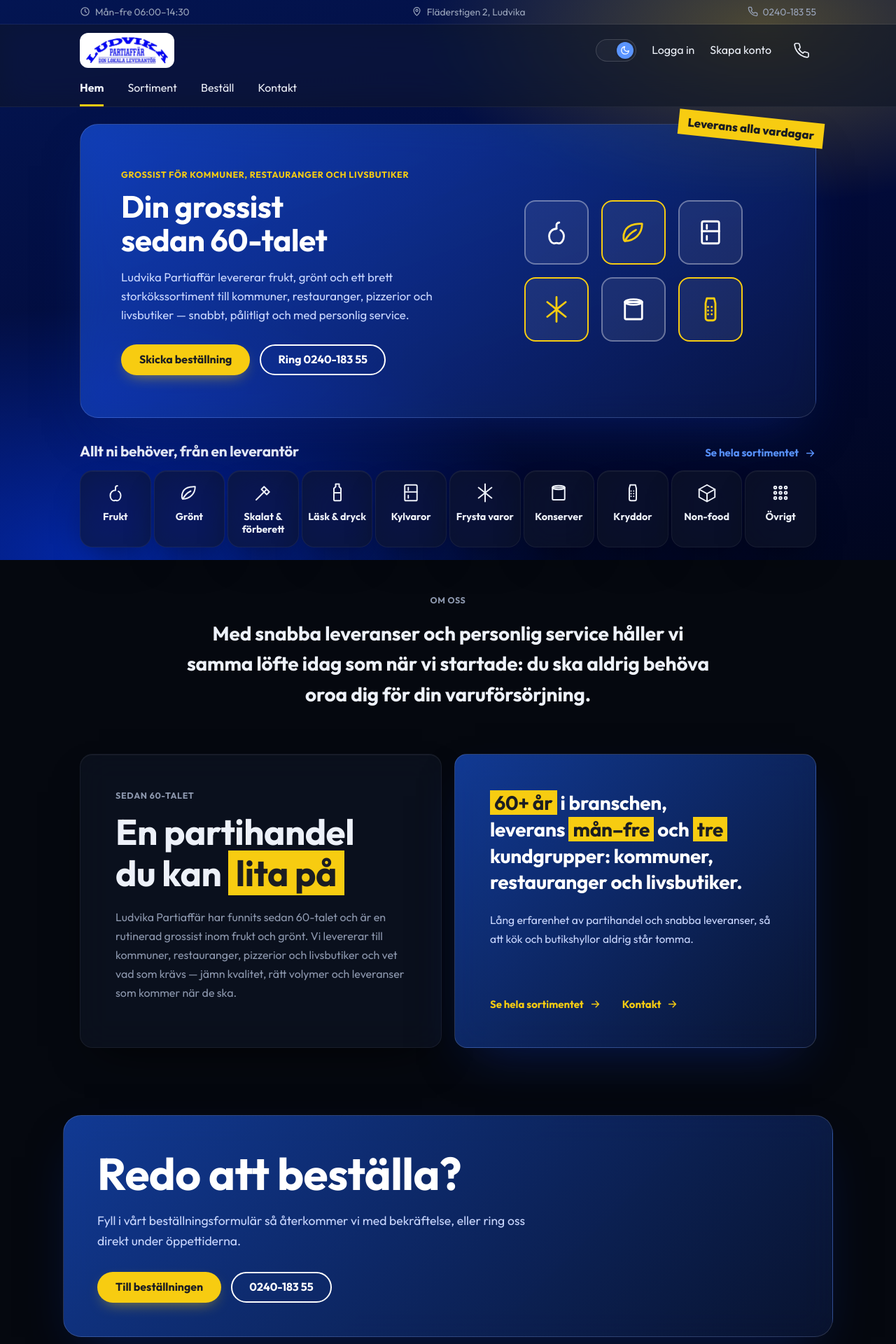
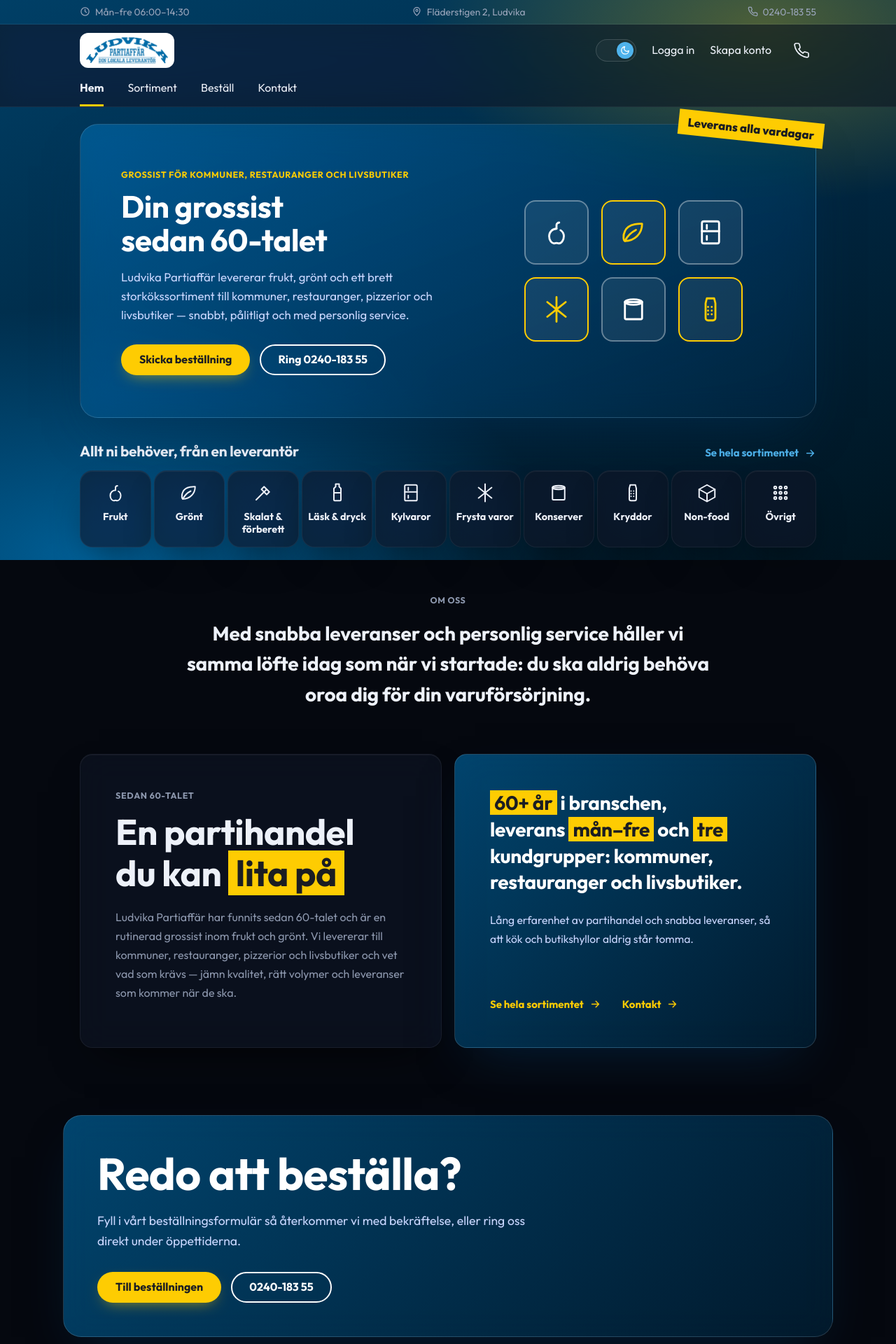
Before and after one commit to devbasharbalek/Claude, a PHP site: page /index.php in a window 1280 px wide. Shown: the top 1920 px of the page at 70% size. Run offline with PHP 8.4, Linux system fonts and the light colour scheme.

Commit message:
Use the Swedish flag colours for the theme and logo
Blue #006AA7 and yellow #FECC02 replace the old brand blue and yellow
in both light and dark mode, in the backgrounds, the overview chart and
the print toolbar. The logo text is recoloured to the same blue.

Co-Authored-By: Claude Opus 5.5 <noreply@anthropic.com>
Claude-Session: https://claude.ai/code/session_01GyMvMLejatUUF8TaAhNAzc

```diff
--- a/ludvikapartiaffar/admin-oversikt.php
+++ b/ludvikapartiaffar/admin-oversikt.php
@@ -85,7 +85,7 @@ if (far($user, 'fakturera')) {
 $st = db()->prepare("SELECT o.kalla, SUM(r.belopp) AS v $fran AND o.leveransdatum BETWEEN ? AND ? GROUP BY o.kalla ORDER BY v DESC");
 $st->execute(array_merge($gp, [ov_dag(-29), $idag]));
 $kallor = array_map('floatval', $st->fetchAll(PDO::FETCH_KEY_PAIR));
-$kallFarg = ['personal' => '#1D63FF', 'webb' => '#3FD3EC', 'superklipp' => '#F7CC11', 'veckansklipp' => '#2FD484', 'proceedo' => '#B78CFF', 'abicart' => '#FF8A65'];
+$kallFarg = ['personal' => '#006AA7', 'webb' => '#4FB3EC', 'superklipp' => '#FECC02', 'veckansklipp' => '#2FD484', 'proceedo' => '#B78CFF', 'abicart' => '#FF8A65'];
 
 // Största kunderna, senaste 30 dagarna.
 $st = db()->prepare("SELECT COALESCE(k.namn, o.foretag) AS namn, k.kundnr, COUNT(DISTINCT o.id) AS n, SUM(r.belopp) AS v $fran AND o.leveransdatum BETWEEN ? AND ?
@@ -138,7 +138,7 @@ require __DIR__ . '/includes/head.php';
         </div>
         <div class="ov-kort-head"><h2>Försäljning, 30 dagar</h2><span class="muted" style="font-size:.86rem;"><?php echo ov_kr($summa30); ?> <?php echo ov_andring($summa30, $summa30Forra); ?></span></div>
         <svg class="ov-graf" viewBox="0 0 <?php echo $B; ?> <?php echo $H; ?>" role="img" aria-label="Försäljning per leveransdag de senaste 30 dagarna, totalt <?php echo e(ov_kr($summa30)); ?>">
-          <defs><linearGradient id="ovYta" x1="0" y1="0" x2="0" y2="1"><stop offset="0" stop-color="#1D63FF" stop-opacity=".35"/><stop offset="1" stop-color="#1D63FF" stop-opacity="0"/></linearGradient></defs>
+          <defs><linearGradient id="ovYta" x1="0" y1="0" x2="0" y2="1"><stop offset="0" style="stop-color:var(--fill)" stop-opacity=".4"/><stop offset="1" style="stop-color:var(--fill)" stop-opacity="0"/></linearGradient></defs>
           <?php for ($g = 0; $g <= 4; $g++): $v = $topp / 4 * $g; $gy = $y($v); ?>
             <line class="rutnat" x1="<?php echo $vMarg; ?>" x2="<?php echo $B; ?>" y1="<?php echo $gy; ?>" y2="<?php echo $gy; ?>"/>
             <text x="<?php echo $vMarg - 8; ?>" y="<?php echo $gy + 4; ?>" text-anchor="end"><?php echo $v >= 1000 ? e(rtrim(rtrim(number_format($v / 1000, 1, ',', ''), '0'), ',')) . ' tkr' : (int)$v; ?></text>
--- a/ludvikapartiaffar/admin-utskrift.php
+++ b/ludvikapartiaffar/admin-utskrift.php
@@ -51,8 +51,8 @@ $rubrik = $typ === 'plocksedel' ? 'Plocksedel' : 'Följesedel';
   @page{size:A4; margin:14mm 12mm;}
   *{box-sizing:border-box;}
   body{margin:0; font-family:system-ui, -apple-system, 'Segoe UI', Roboto, Arial, sans-serif; font-size:11pt; color:#111; background:#e9e9e6;}
-  .verktyg{position:sticky; top:0; display:flex; gap:10px; justify-content:center; align-items:center; padding:10px; background:#021F86; color:#fff; font-size:10.5pt;}
-  .verktyg button, .verktyg a{font:inherit; font-weight:700; border:none; border-radius:999px; padding:8px 18px; cursor:pointer; background:#F7CC11; color:#111; text-decoration:none;}
+  .verktyg{position:sticky; top:0; display:flex; gap:10px; justify-content:center; align-items:center; padding:10px; background:#006AA7; color:#fff; font-size:10.5pt;}
+  .verktyg button, .verktyg a{font:inherit; font-weight:700; border:none; border-radius:999px; padding:8px 18px; cursor:pointer; background:#FECC02; color:#111; text-decoration:none;}
   .verktyg a{background:#fff;}
   .sida{background:#fff; width:210mm; min-height:297mm; margin:12px auto; padding:14mm 12mm; box-shadow:0 2px 12px rgba(0,0,0,.15);}
   .huvud{display:flex; justify-content:space-between; gap:20px; border-bottom:2px solid #111; padding-bottom:8px; margin-bottom:12px;}
--- a/ludvikapartiaffar/includes/glas.css
+++ b/ludvikapartiaffar/includes/glas.css
@@ -8,14 +8,15 @@
     --falt:rgba(255,255,255,.85);
     --ink:#121A2C;
     --ink-soft:#5B667D;
-    --brand:#1D5EF0;
-    --brand-deep:#123FB0;
+    --brand:#006AA7;
+    --brand-deep:#00507F;
     --brand-ink:#FFFFFF;
-    --brand-soft:rgba(29,94,240,.11);
-    --fill:#1D63FF;
+    --brand-soft:rgba(0,106,167,.10);
+    --accent:#FECC02; --accent-ink:#1B1D22; --accent-text:#7A5F00; --accent-soft:rgba(254,204,2,.18);
+    --fill:#006AA7;
     --fill-ink:#FFFFFF;
-    --hero:#1D4FD8;
-    --hero-deep:#14389E;
+    --hero:#006AA7;
+    --hero-deep:#00507F;
     --hero-soft:#DCE6FF;
     --panel:rgba(255,255,255,.6);
     --topbar-bg:transparent;
@@ -29,37 +30,37 @@
     --glas-kant:rgba(255,255,255,.7);
     --glas-blur:blur(22px) saturate(150%);
     --shadow:0 1px 0 rgba(255,255,255,.6) inset, 0 22px 50px -26px rgba(20,40,90,.35);
-    --hero-glas:linear-gradient(135deg, rgba(29,99,255,.92), rgba(18,52,160,.88));
+    --hero-glas:linear-gradient(135deg, rgba(0,106,167,.95), rgba(0,74,118,.92));
     --side-bg:rgba(255,255,255,.62); --side-ink:#121A2C; --side-soft:#5B667D; --side-hover:rgba(15,30,70,.06);
-    --side-on:#1D63FF; --side-line:rgba(15,30,70,.09);
+    --side-on:#006AA7; --side-line:rgba(15,30,70,.09);
   }
   @media (prefers-color-scheme: dark){
     :root:not([data-theme="light"]){
       --bg:#05080F; --bg-alt:rgba(255,255,255,.035); --surface:rgba(15,21,36,.62); --falt:rgba(6,10,20,.55);
-      --ink:#EDF1F9; --ink-soft:#8C97AD; --brand:#5B95FF; --brand-deep:#9DBFFF; --brand-ink:#FFFFFF; --brand-soft:rgba(59,130,255,.16);
-      --fill:#1D63FF; --fill-ink:#FFFFFF; --hero:#14389E; --hero-deep:#0E2A78; --hero-soft:#C9D7FF;
+      --ink:#EDF1F9; --ink-soft:#8C97AD; --brand:#4FB3EC; --brand-deep:#9AD3F5; --brand-ink:#FFFFFF; --brand-soft:rgba(0,106,167,.22); --accent:#FECC02; --accent-text:#FECC02; --accent-soft:rgba(254,204,2,.13);
+      --fill:#006AA7; --fill-ink:#FFFFFF; --hero:#006AA7; --hero-deep:#00456D; --hero-soft:#C9D7FF;
       --panel:rgba(15,21,36,.62); --topbar-bg:transparent; --topbar-ink:#9AA5BB;
       --footer-bg:rgba(10,15,27,.6); --footer-ink:#EDF1F9; --footer-soft:#8C97AD; --footer-line:rgba(255,255,255,.07);
       --green:#4ADE80; --green-soft:rgba(74,222,128,.13); --accent-soft:rgba(247,204,17,.13);
       --border:rgba(255,255,255,.075); --border-strong:rgba(255,255,255,.15); --glas-kant:rgba(255,255,255,.06);
       --shadow:0 1px 0 rgba(255,255,255,.05) inset, 0 26px 60px -28px rgba(0,0,0,.85);
-      --hero-glas:linear-gradient(135deg, rgba(29,99,255,.55), rgba(12,26,66,.6));
+      --hero-glas:linear-gradient(135deg, rgba(0,106,167,.62), rgba(0,36,60,.62));
       --side-bg:rgba(12,17,30,.66); --side-ink:#EDF1F9; --side-soft:#8C97AD; --side-hover:rgba(255,255,255,.05);
-      --side-on:#1D63FF; --side-line:rgba(255,255,255,.07);
+      --side-on:#006AA7; --side-line:rgba(255,255,255,.07);
     }
   }
   :root[data-theme="dark"]{
     --bg:#05080F; --bg-alt:rgba(255,255,255,.035); --surface:rgba(15,21,36,.62); --falt:rgba(6,10,20,.55);
-    --ink:#EDF1F9; --ink-soft:#8C97AD; --brand:#5B95FF; --brand-deep:#9DBFFF; --brand-ink:#FFFFFF; --brand-soft:rgba(59,130,255,.16);
-    --fill:#1D63FF; --fill-ink:#FFFFFF; --hero:#14389E; --hero-deep:#0E2A78; --hero-soft:#C9D7FF;
+    --ink:#EDF1F9; --ink-soft:#8C97AD; --brand:#4FB3EC; --brand-deep:#9AD3F5; --brand-ink:#FFFFFF; --brand-soft:rgba(0,106,167,.22); --accent:#FECC02; --accent-text:#FECC02; --accent-soft:rgba(254,204,2,.13);
+    --fill:#006AA7; --fill-ink:#FFFFFF; --hero:#006AA7; --hero-deep:#00456D; --hero-soft:#C9D7FF;
     --panel:rgba(15,21,36,.62); --topbar-bg:transparent; --topbar-ink:#9AA5BB;
     --footer-bg:rgba(10,15,27,.6); --footer-ink:#EDF1F9; --footer-soft:#8C97AD; --footer-line:rgba(255,255,255,.07);
     --green:#4ADE80; --green-soft:rgba(74,222,128,.13); --accent-soft:rgba(247,204,17,.13);
     --border:rgba(255,255,255,.075); --border-strong:rgba(255,255,255,.15); --glas-kant:rgba(255,255,255,.06);
     --shadow:0 1px 0 rgba(255,255,255,.05) inset, 0 26px 60px -28px rgba(0,0,0,.85);
-    --hero-glas:linear-gradient(135deg, rgba(29,99,255,.55), rgba(12,26,66,.6));
+    --hero-glas:linear-gradient(135deg, rgba(0,106,167,.62), rgba(0,36,60,.62));
     --side-bg:rgba(12,17,30,.66); --side-ink:#EDF1F9; --side-soft:#8C97AD; --side-hover:rgba(255,255,255,.05);
-    --side-on:#1D63FF; --side-line:rgba(255,255,255,.07);
+    --side-on:#006AA7; --side-line:rgba(255,255,255,.07);
   }
 
   /* bakgrund: Ludvika-blå för kunderna, norrsken för personalen. Ljust läge får ljusa versioner av samma. */
@@ -68,40 +69,40 @@
   .bakgrund{position:fixed; inset:0; z-index:-1; pointer-events:none; background:var(--bakgrund);}
   :root{
     --bakgrund-kund:
-      radial-gradient(55% 45% at 85% 5%, rgba(247,204,17,.32), transparent 70%),
-      radial-gradient(70% 60% at 10% 100%, rgba(3,44,185,.28), transparent 75%),
-      linear-gradient(160deg, #EAF0FF 0%, #F3F6FC 55%, #E6ECFA 100%);
+      radial-gradient(55% 45% at 85% 5%, rgba(254,204,2,.32), transparent 70%),
+      radial-gradient(70% 60% at 10% 100%, rgba(0,106,167,.25), transparent 75%),
+      linear-gradient(160deg, #E6F2FA 0%, #F3F7FB 55%, #E3EEF7 100%);
     --bakgrund-personal:
-      radial-gradient(60% 50% at 15% 10%, rgba(29,99,255,.20), transparent 70%),
-      radial-gradient(50% 45% at 90% 25%, rgba(63,211,236,.18), transparent 70%),
+      radial-gradient(60% 50% at 15% 10%, rgba(0,106,167,.20), transparent 70%),
+      radial-gradient(50% 45% at 90% 25%, rgba(79,179,236,.16), transparent 70%),
       radial-gradient(55% 50% at 70% 95%, rgba(47,212,132,.14), transparent 70%),
-      radial-gradient(45% 40% at 5% 90%, rgba(120,80,255,.14), transparent 70%),
+      radial-gradient(45% 40% at 5% 90%, rgba(254,204,2,.12), transparent 70%),
       #EEF2F9;
   }
   @media (prefers-color-scheme: dark){
     :root:not([data-theme="light"]){
       --bakgrund-kund:
-        radial-gradient(55% 45% at 85% 5%, rgba(247,204,17,.30), transparent 70%),
-        radial-gradient(70% 60% at 10% 100%, rgba(3,44,185,.85), transparent 75%),
-        linear-gradient(160deg, #031552 0%, #020B3A 55%, #01061F 100%);
+        radial-gradient(55% 45% at 85% 5%, rgba(254,204,2,.30), transparent 70%),
+        radial-gradient(70% 60% at 10% 100%, rgba(0,106,167,.85), transparent 75%),
+        linear-gradient(160deg, #003F66 0%, #002640 55%, #00141F 100%);
       --bakgrund-personal:
-        radial-gradient(60% 50% at 15% 10%, rgba(29,99,255,.45), transparent 70%),
-        radial-gradient(50% 45% at 90% 25%, rgba(63,211,236,.28), transparent 70%),
+        radial-gradient(60% 50% at 15% 10%, rgba(0,106,167,.55), transparent 70%),
+        radial-gradient(50% 45% at 90% 25%, rgba(79,179,236,.26), transparent 70%),
         radial-gradient(55% 50% at 70% 95%, rgba(47,212,132,.22), transparent 70%),
-        radial-gradient(45% 40% at 5% 90%, rgba(120,80,255,.22), transparent 70%),
+        radial-gradient(45% 40% at 5% 90%, rgba(254,204,2,.13), transparent 70%),
         #05080F;
     }
   }
   :root[data-theme="dark"]{
     --bakgrund-kund:
-      radial-gradient(55% 45% at 85% 5%, rgba(247,204,17,.30), transparent 70%),
-      radial-gradient(70% 60% at 10% 100%, rgba(3,44,185,.85), transparent 75%),
-      linear-gradient(160deg, #031552 0%, #020B3A 55%, #01061F 100%);
+      radial-gradient(55% 45% at 85% 5%, rgba(254,204,2,.30), transparent 70%),
+      radial-gradient(70% 60% at 10% 100%, rgba(0,106,167,.85), transparent 75%),
+      linear-gradient(160deg, #003F66 0%, #002640 55%, #00141F 100%);
     --bakgrund-personal:
-      radial-gradient(60% 50% at 15% 10%, rgba(29,99,255,.45), transparent 70%),
-      radial-gradient(50% 45% at 90% 25%, rgba(63,211,236,.28), transparent 70%),
+      radial-gradient(60% 50% at 15% 10%, rgba(0,106,167,.55), transparent 70%),
+      radial-gradient(50% 45% at 90% 25%, rgba(79,179,236,.26), transparent 70%),
       radial-gradient(55% 50% at 70% 95%, rgba(47,212,132,.22), transparent 70%),
-      radial-gradient(45% 40% at 5% 90%, rgba(120,80,255,.22), transparent 70%),
+      radial-gradient(45% 40% at 5% 90%, rgba(254,204,2,.13), transparent 70%),
       #05080F;
   }
   body{--bakgrund:var(--bakgrund-kund);}
@@ -118,11 +119,11 @@
   .alert{-webkit-backdrop-filter:var(--glas-blur); backdrop-filter:var(--glas-blur); border-radius:14px;}
 
   /* knappar */
-  .btn.primary{background:var(--fill); color:#fff; box-shadow:0 8px 22px -10px rgba(29,99,255,.75);}
-  .btn.primary:hover{background:#3B7BFF;}
+  .btn.primary{background:var(--fill); color:#fff; box-shadow:0 8px 22px -10px rgba(0,106,167,.75);}
+  .btn.primary:hover{background:#0A7DC2;}
   .btn.ghost{background:var(--surface); border-color:var(--border-strong); -webkit-backdrop-filter:var(--glas-blur); backdrop-filter:var(--glas-blur);}
   .btn.ghost:hover{border-color:var(--brand);}
-  .btn.accent{box-shadow:0 8px 22px -10px rgba(247,204,17,.7);}
+  .btn.accent{box-shadow:0 8px 22px -10px rgba(254,204,2,.7);}
 
   /* fält */
   input[type=text], input[type=email], input[type=tel], input[type=password], input[type=search], input[type=number], input[type=date], input[type=time], select, textarea{
@@ -139,20 +140,20 @@
   /* stora blå ytor blir blått glas */
   .hero-card, .page-hero > .wrap, .duo-kort.bla, .kort-bild.bla{
     background:var(--hero-glas); -webkit-backdrop-filter:var(--glas-blur); backdrop-filter:var(--glas-blur);
-    border:1px solid rgba(255,255,255,.14); box-shadow:0 30px 70px -30px rgba(10,40,140,.6);
+    border:1px solid rgba(255,255,255,.14); box-shadow:0 30px 70px -30px rgba(0,50,90,.6);
   }
   .hero-card{border-radius:26px;}
   .hero-art span{background:rgba(255,255,255,.07); border-color:rgba(255,255,255,.35);}
   .stat-strip{background:transparent;}
   .cta-full{background:transparent; padding-block:32px;}
   .cta-full > .wrap{background:var(--hero-glas); -webkit-backdrop-filter:var(--glas-blur); backdrop-filter:var(--glas-blur);
-    border:1px solid rgba(255,255,255,.14); border-radius:26px; padding:48px; box-shadow:0 30px 70px -30px rgba(10,40,140,.6);}
+    border:1px solid rgba(255,255,255,.14); border-radius:26px; padding:48px; box-shadow:0 30px 70px -30px rgba(0,50,90,.6);}
   @media (max-width:640px){ .cta-full > .wrap{width:calc(100% - 32px); padding:32px 22px;} }
   section.alt{background:transparent;}
 
   /* listor, flikar och märken */
   .tabs a{border-radius:999px;}
-  .tabs a.on{background:var(--fill); border-color:var(--fill); color:#fff; box-shadow:0 8px 20px -10px rgba(29,99,255,.8);}
+  .tabs a.on{background:var(--fill); border-color:var(--fill); color:#fff; box-shadow:0 8px 20px -10px rgba(0,106,167,.8);}
   .tabs a.on .count{color:rgba(255,255,255,.8);}
   table.list th, table.erp th{background:transparent;}
   .pill{border-radius:999px;}
@@ -162,9 +163,9 @@
   .adm-side{top:12px; height:calc(100vh - 24px); margin:12px 0 12px 12px; border-radius:22px; border:1px solid var(--glas-kant);
     -webkit-backdrop-filter:var(--glas-blur); backdrop-filter:var(--glas-blur); box-shadow:var(--shadow);}
   .adm-nav a{border-radius:12px;}
-  .adm-nav a.on{background:var(--side-on); color:#fff; box-shadow:0 8px 20px -10px rgba(29,99,255,.9);}
+  .adm-nav a.on{background:var(--side-on); color:#fff; box-shadow:0 8px 20px -10px rgba(0,106,167,.9);}
   .adm-nav a.on::before{display:none;}
-  .adm-nav a.on .adm-badge{background:#fff; color:#123FB0;}
+  .adm-nav a.on .adm-badge{background:#fff; color:#00507F;}
   .adm-main section{padding-top:22px;}
   @media (max-width:1000px){
     .adm-side{margin:0; top:0; height:auto; border-radius:0 22px 22px 0;}
--- a/ludvikapartiaffar/includes/head.php
+++ b/ludvikapartiaffar/includes/head.php
@@ -35,7 +35,7 @@ $kontoAktiv = !$skapaAktiv && in_array($active, ['konto', 'admin', 'login'], tru
 <link rel="preconnect" href="https://fonts.gstatic.com" crossorigin>
 <link rel="stylesheet" href="https://fonts.googleapis.com/css2?family=Outfit:wght@400;500;600;700;800&display=swap">
 <style>
-  /* Profilfärger: logoblå #032CB9, gul #F7CC11 och vitt. Mörkt läge heter Grafit. */
+  /* Profilfärger: Sveriges flagga, blå #006AA7 och gul #FECC02, plus vitt. Glas-stilen i glas.css sätter de slutliga färgerna. */
   :root{
     color-scheme:light;
     --font:'Figtree', system-ui, -apple-system, 'Segoe UI', Roboto, Arial, sans-serif;
```
Also changed, not shown: ludvikapartiaffar/img/logo.png.
